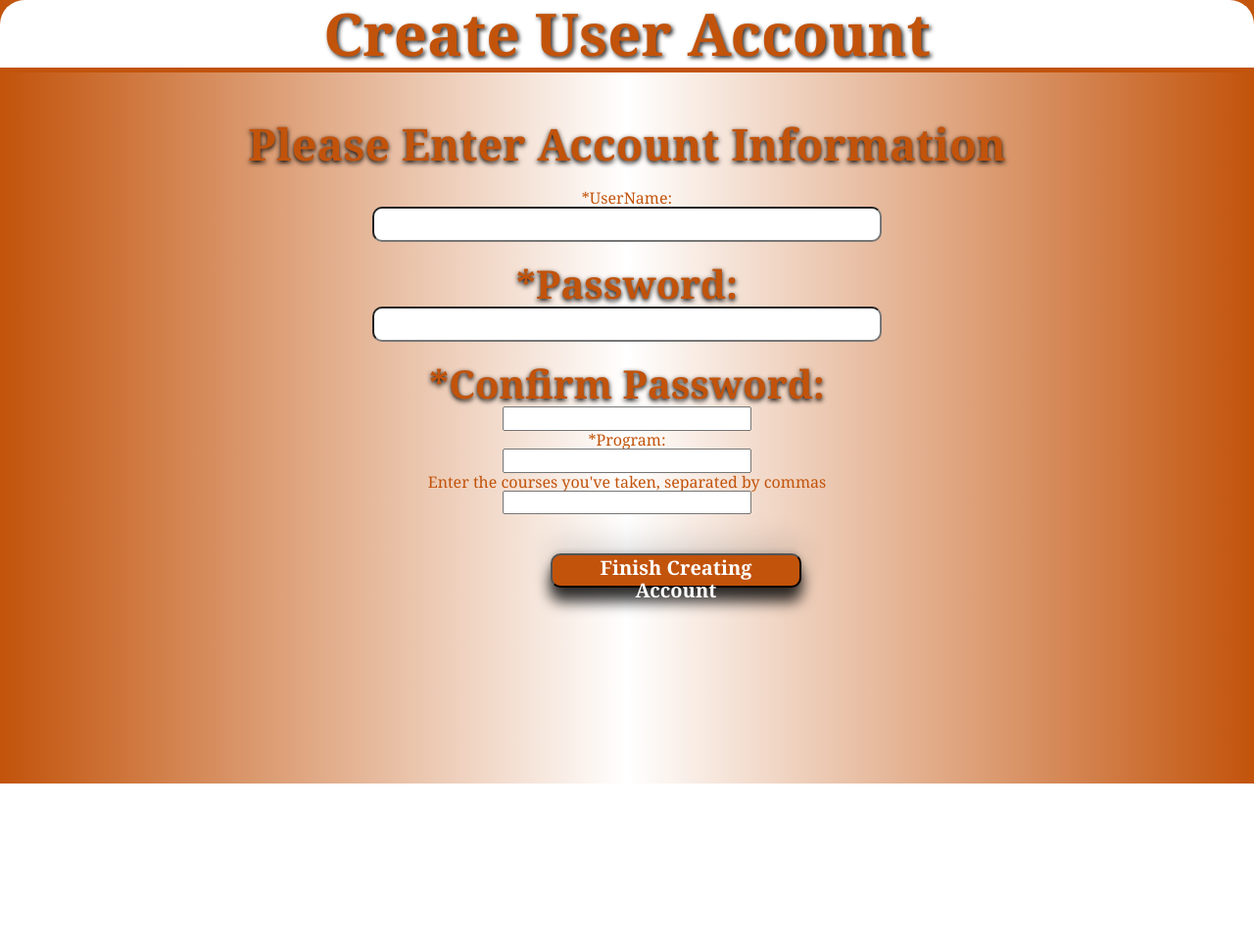
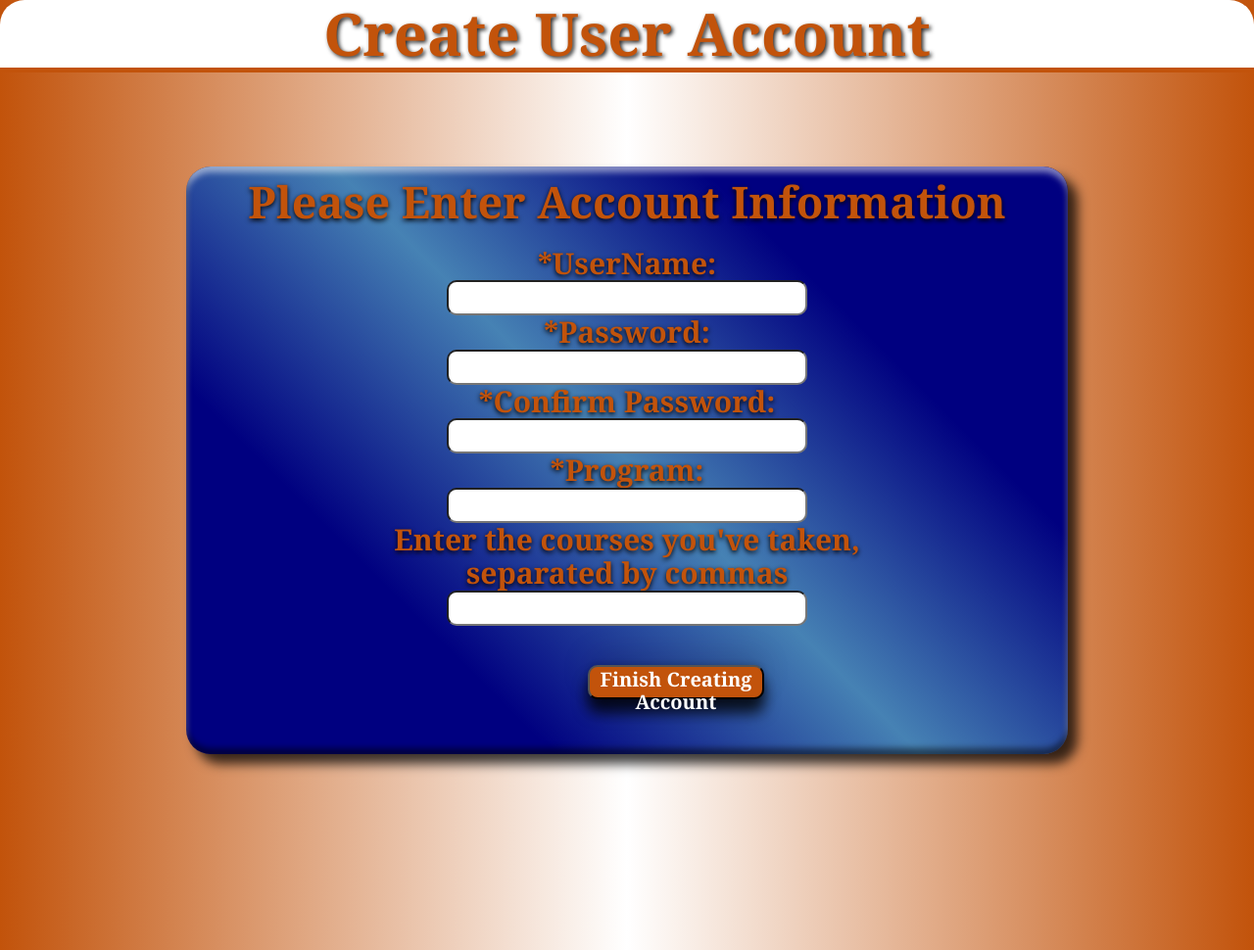
Before and after one commit to mayzerrz76/AcademicAdvisorChatbot, a Flask app: page /newUser in a window 1280 px wide. Shown: the whole page at 98% size. Before the commit the page ends 800 px from the top, so only its background shows below. Run offline with Flask 2, Linux system fonts and the light colour scheme.

Commit message:
further styled login page and chatbot page

```diff
--- a/static/style.css
+++ b/static/style.css
@@ -120,6 +120,21 @@ h3 {
     width: 9%;
 }
 
+#acctBox{
+        display:block;
+        margin-left: auto;
+        margin-right: auto;
+        margin-top: 6em;
+        background-color: navy;
+        width: 50%;
+        height: 600px;
+        border-radius: 25px;
+        box-shadow: rgba(0, 0, 0, 0.75) 10px 10px 12px, inset 0 -6px 6px rgba(0,0,0,0.5), /*bottom internal shadow*/
+                                                                  inset 0 6px 6px rgba(255,255,255,0.5); /*top internal highlight*/
+        background-image: -webkit-linear-gradient(45deg,navy  25%,  steelblue 50%,navy  75%);
+        margin-bottom: 200px;
+        min-width: 900px;
+}
 
 p {
     color: white;
@@ -154,6 +169,7 @@ footer{
     padding-bottom: 1px;
     border-bottom-left-radius: 0;
     border-bottom-right-radius: 0;
+    margin-top: 200px;
 }
 footer a:link, footer a:visited {
     color: orangered;
@@ -194,10 +210,54 @@ footer::after {
     font-size: 40px;
     text-shadow: 0 2px 5px black;
 }
+#userPswdConfirm{
+    font-size: 28px;
+    width:40%;
+    height: 30px;
+    border-radius: 10px;
+}
 
+#userProgram{
+    font-size: 28px;
+    width:40%;
+    height: 30px;
+    border-radius: 10px;
+}
+
+#coursesTaken{
+    font-size: 28px;
+    width:40%;
+    height: 30px;
+    border-radius: 10px;
+}
 #userNameLabel {
     font-weight: bold;
     font-size: 40px;
+    text-shadow:  0 2px 5px black;
+}
+#pass2Lbl {
+    font-weight: bold;
+    font-size: 30px;
+    text-shadow:  0 2px 5px black;
+}
+#userName2Label {
+    font-weight: bold;
+    font-size: 30px;
+    text-shadow:  0 2px 5px black;
+}
+#pswdConfirmLbl {
+    font-weight: bold;
+    font-size: 30px;
+    text-shadow:  0 2px 5px black;
+}
+#progLbl {
+    font-weight: bold;
+    font-size: 30px;
+    text-shadow:  0 2px 5px black;
+}
+#courselabel {
+    font-weight: bold;
+    font-size: 30px;
     text-shadow:  0 2px 5px black;
 }
 
@@ -209,7 +269,7 @@ font-size: 28px;
 }
 
 #userName{
-font-size: 28px;
+    font-size: 28px;
     width:40%;
     height: 30px;
     border-radius: 10px;
@@ -225,12 +285,13 @@ font-size: 28px;
     margin-right: auto;
     width: 50%;
     margin-top: 20px;
-        box-shadow: rgba(0, 0, 0, 0.75) 10px 10px 12px, inset 0 -6px 6px rgba(0,0,0,0.5), /*bottom internal shadow*/
+    box-shadow: rgba(0, 0, 0, 0.75) 10px 10px 12px, inset 0 -6px 6px rgba(0,0,0,0.5), /*bottom internal shadow*/
                                                           inset 0 6px 6px rgba(255,255,255,0.8); /*top internal highlight*/
 }
 
 #userInput{
     margin-left: auto;
+    margin-right: auto;
     margin-right: auto;
     width: 40%;
     margin-top: 60px;
--- a/templates/newuser.html
+++ b/templates/newuser.html
@@ -12,6 +12,7 @@
 
 <h1>Create User Account</h1>
 
+<div id="acctBox">
 <h2> Please Enter Account Information </h2>
 
 <!-- can definitely be changed if need be -->
@@ -20,28 +21,28 @@
     <div class="loginForms">
 
         <!-- check to make sure username isn't already taken -->
-        <label for="userName">*UserName:</label>
+        <label for="userName" id="userName2Label">*UserName:</label>
         <input type="text" id="userName" minlength="4" maxlength="14">
 
         <!-- check for a match 1/2 -->
-        <label for="userPswd" id="passLbl">*Password:</label>
+        <label for="userPswd" id="pass2Lbl" >*Password:</label>
         <input type="password" id="userPswd" minlength="6" maxlength="12">
 
         <!-- check for a match 2/2-->
-        <label for="userPswdConfirm" id="passLbl">*Confirm Password:</label>
+        <label for="userPswdConfirm" id="pswdConfirmLbl">*Confirm Password:</label>
         <input type="password" id="userPswdConfirm" minlength="6" maxlength="12">
 
         <label for="userProgram" id="progLbl">*Program:</label>
-        <input type="text" id="userProgram" minlength="6" maxlength="40">
+        <input type="text"  id="userProgram" minlength="6" maxlength="40">
 
         <!-- anything garbage here will just do nothing, only enter actual courses into the user course object -->
-        <label for="coursesTaken" id="courselabel">Enter the courses you've taken, separated by commas</label>
+        <label for="coursesTaken" id="courselabel">Enter the courses you've taken,<br> separated by commas</label>
         <input type="text" id="coursesTaken">
 
         <button onclick="createUser()" id="butAccount"> Finish Creating Account </button>
         </div>
 
-        <p id="demo"></p>
+        <p id="demo"></p></div>
 
         <script src="../static/newuser.js" ></script>
     </div>
```
